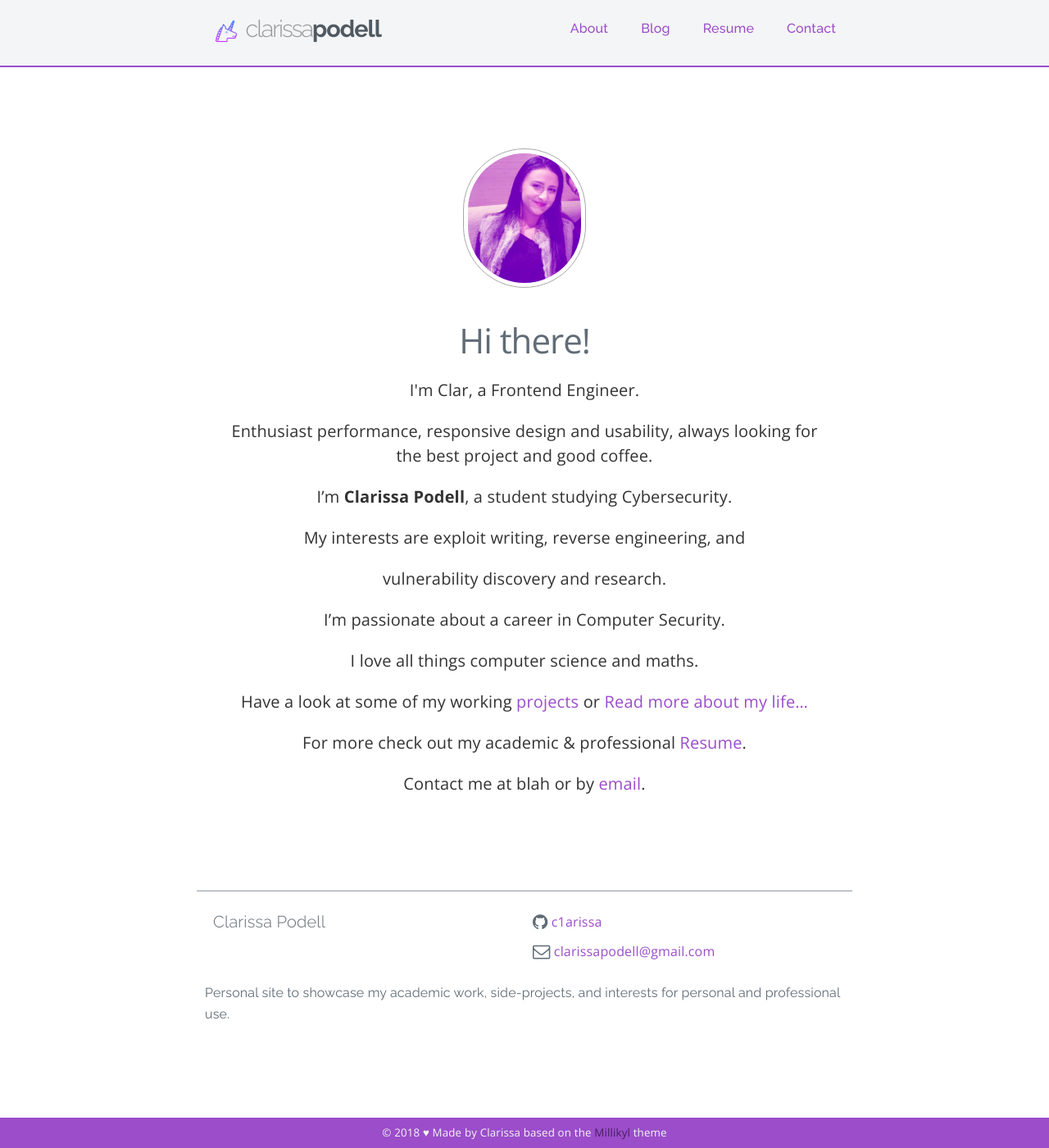
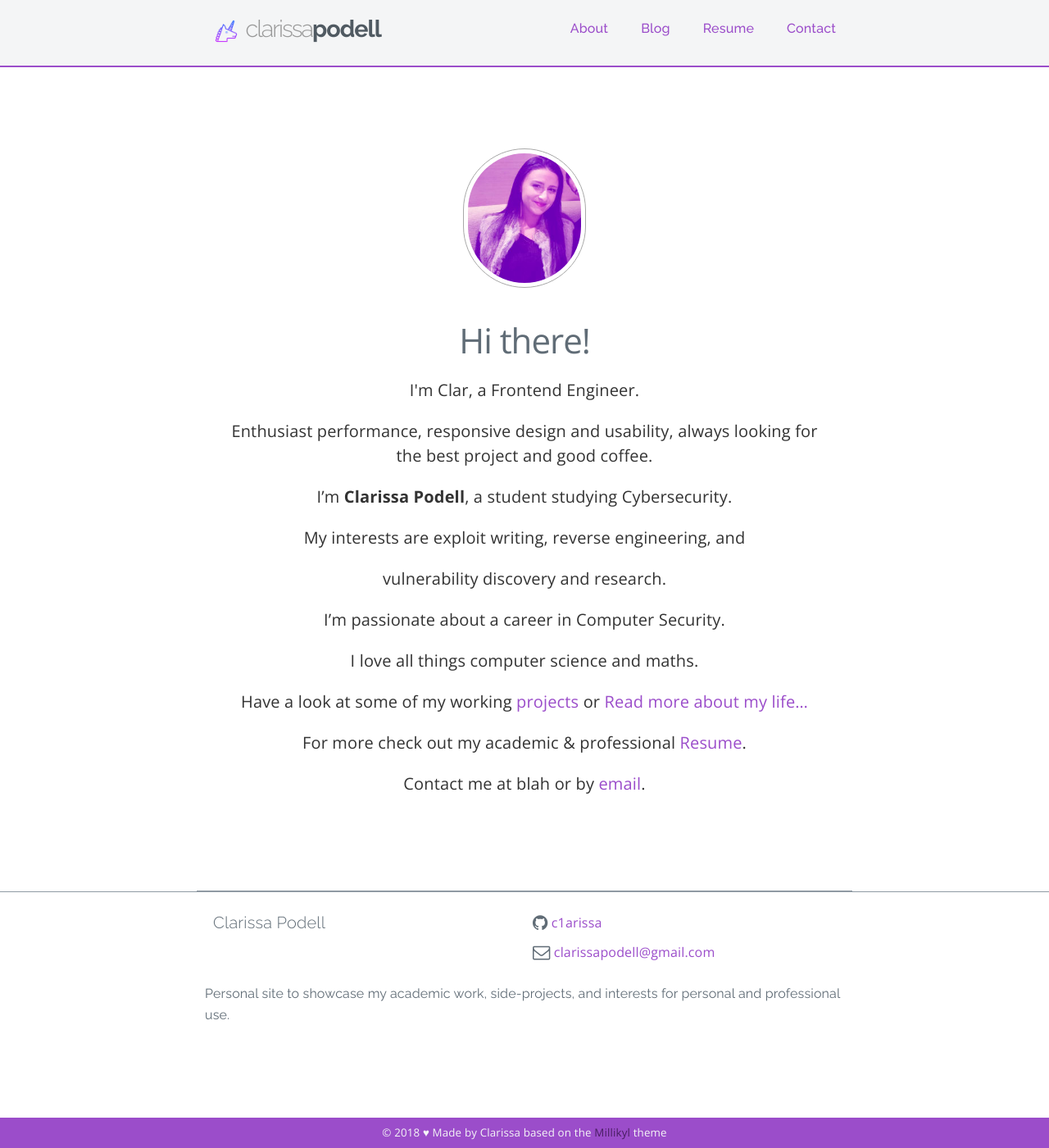
Before and after one commit to c1arissa/c1arissa.github.io, a Jekyll site: the page built from index.md, in a window 1280 px wide and 1400 px high, scrolled down 146 px. Shown: the whole window at 82% size. Built offline with Jekyll 4.4.1, drawn with Linux system fonts in a browser that asks for light colours; nearby versions of some CDN libraries; a style sheet for code colours, icons or effects is not loaded.

Commit message:
Update main.scss

```diff
--- a/css/main.scss
+++ b/css/main.scss
@@ -166,6 +166,7 @@ body {
 	padding: 25px;
 	margin: 0 auto 100px;
 	font-family: 'Raleway', 'Source Sans Pro', sans-serif;
+	border-top: 1px solid #8f9aa3;
 
 	.wrapper {
 		width: auto;
```
